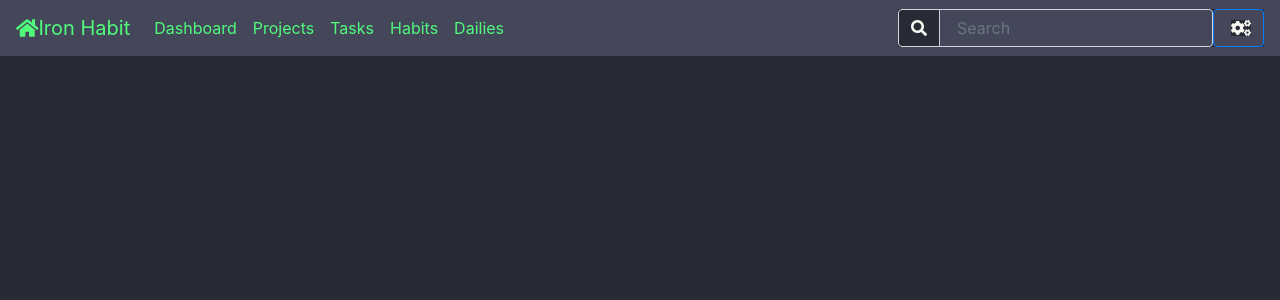
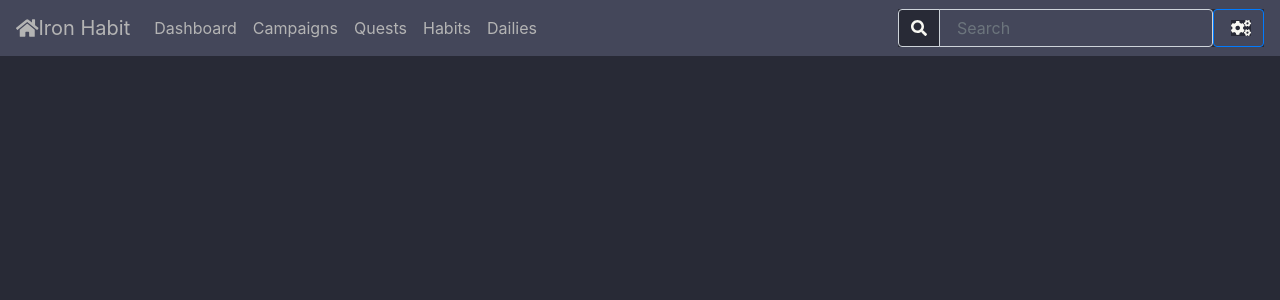
Before and after one commit to biniu/IronHabit-front, a React (Create React App) app: page / in a window 1280 px wide. Shown: the top 300 px of the page. Built offline with nearby package versions, Linux system fonts and the light colour scheme.

Commit message:
fix color change on navbar

```diff
--- a/src/General/NavBars/GlobalNavBar.js
+++ b/src/General/NavBars/GlobalNavBar.js
@@ -29,8 +29,8 @@ export function GlobalNavBar() {
       <Navbar.Collapse id="basic-navbar-nav" className={'navBarDark'}>
         <Nav className={'navBarDark mr-auto'}>
           <Nav.Link className={'navLink'} href="/dashboard">Dashboard</Nav.Link>
-          <Nav.Link href="/projects">Projects</Nav.Link>
-          <Nav.Link href="/tasks">Tasks</Nav.Link>
+          <Nav.Link href="/campaigns">Campaigns</Nav.Link>
+          <Nav.Link href="/quests">Quests</Nav.Link>
           <Nav.Link href="/habits">Habits</Nav.Link>
           <Nav.Link href="/dailies">Dailies</Nav.Link>
         </Nav>
--- a/src/General/NavBars/NavBar.css
+++ b/src/General/NavBars/NavBar.css
@@ -1,5 +1,7 @@
 
 
+a,
+a *,
 a:visited,
 a:visited * {
     color: rgba(180, 180, 180, 1) !important;
```
